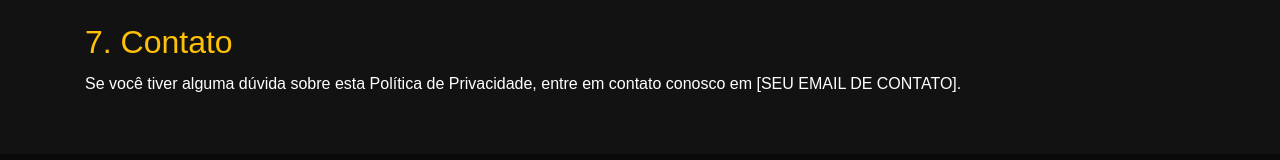
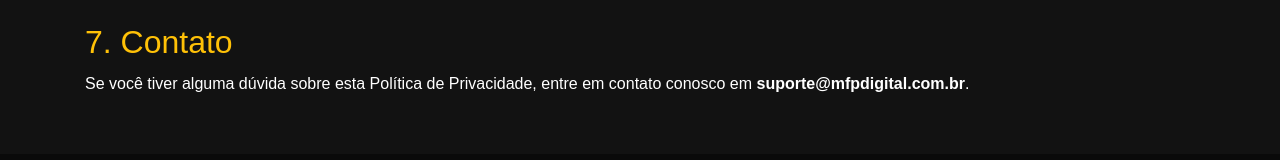
Before and after one commit to MayconBenvenuto/VSL, a plain HTML site: page politica-de-privacidade.html in a window 1280 px wide. Shown: the part 1289-1449 px from the top of the page. Drawn offline with nearby package versions, Linux system fonts and the light colour scheme.

Commit message:
Atualiza o e-mail de contato na Política de Privacidade para <b>suporte@mfpdigital.com.br</b>, garantindo que os usuários tenham acesso direto para esclarecer dúvidas.

```diff
--- a/politica-de-privacidade.html
+++ b/politica-de-privacidade.html
@@ -81,7 +81,7 @@
         <p>Você tem o direito de acessar, corrigir, anonimizar ou excluir suas informações pessoais. Para exercer esses direitos, entre em contato conosco através do e-mail abaixo.</p>
 
         <h2>7. Contato</h2>
-        <p>Se você tiver alguma dúvida sobre esta Política de Privacidade, entre em contato conosco em [SEU EMAIL DE CONTATO].</p>
+        <p>Se você tiver alguma dúvida sobre esta Política de Privacidade, entre em contato conosco em <b>suporte@mfpdigital.com.br</b>.</p>
     </main>
 
     <footer class="text-center py-4" style="background-color: #0a0a0a; color: #777;">
```
